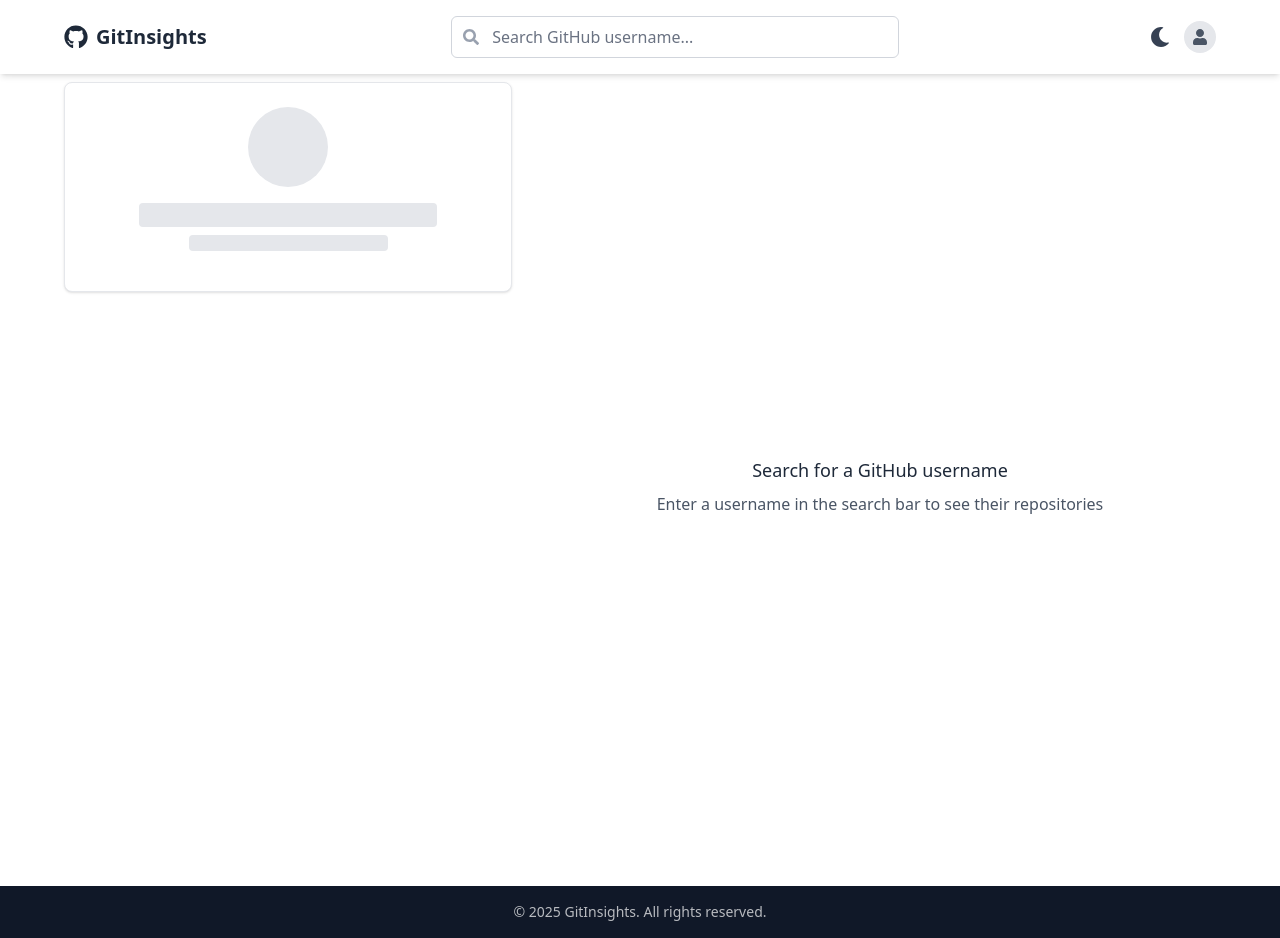
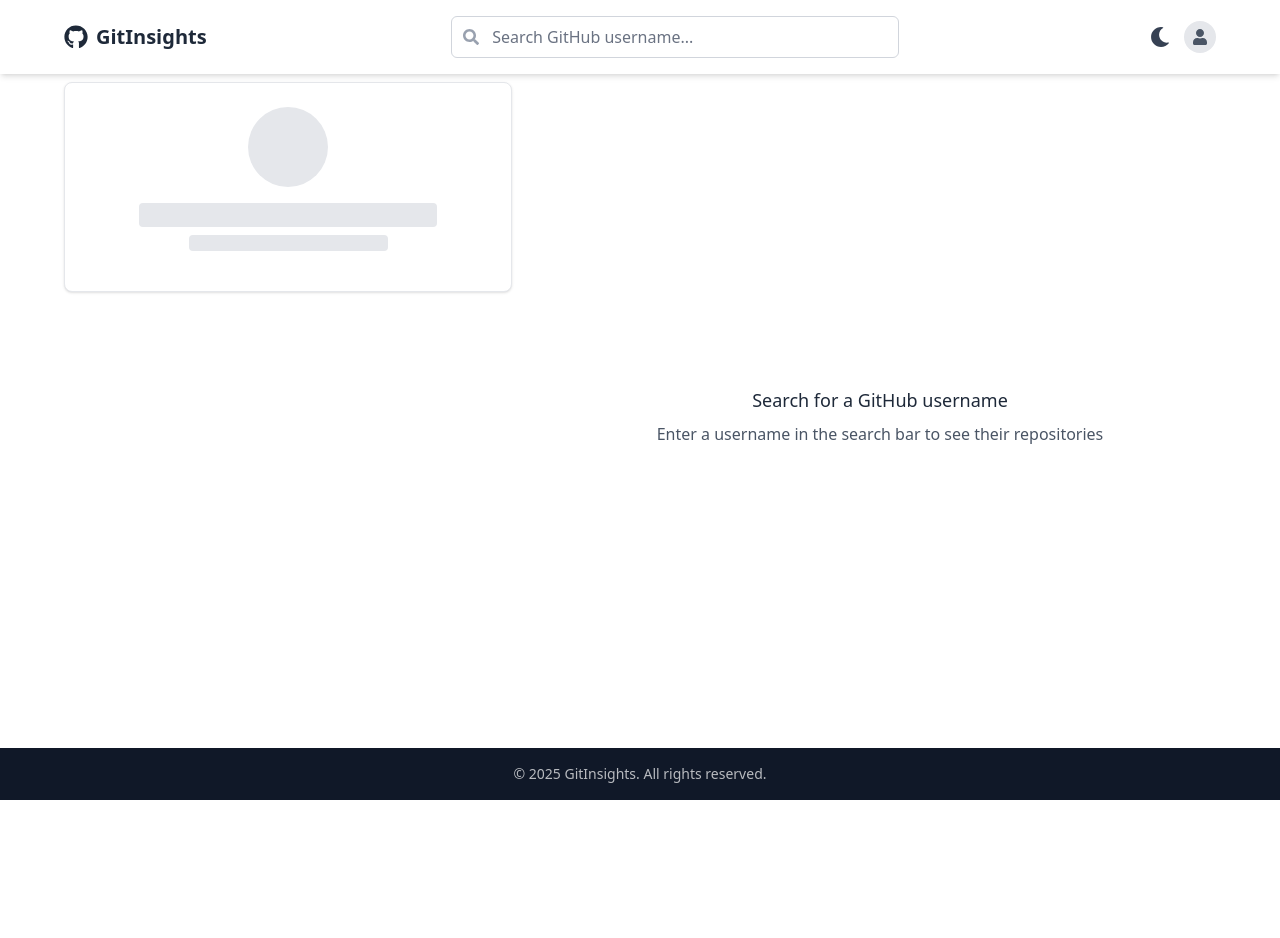
Before and after one commit to Soraiya11-7/github-user-explorer, a React (Vite) app: page / in a window 1280 px wide. After the commit the page ends 800 px from the top, so only its background shows below. Built offline with nearby package versions, Linux system fonts and the light colour scheme.

Commit message:
Removed unnecessary scrollbar from layout

```diff
--- a/src/App.jsx
+++ b/src/App.jsx
@@ -14,7 +14,7 @@ function App() {
     <>
       <Navbar user={user} setUsername={setUsername} />
 
-      <main className="min-h-[calc(100vh-122px)]  dark:bg-gray-900 transition-colors duration-200 ">
+      <main className="min-h-[calc(100vh-126px)]  dark:bg-gray-900 transition-colors duration-200 ">
         <div className="flex flex-col md:flex-row gap-8 w-[90%] mx-auto">
 
           {/* UserProfile................. */}
--- a/src/components/Repositories.jsx
+++ b/src/components/Repositories.jsx
@@ -40,7 +40,7 @@ const Repositories = ({ username, userError }) => {
 
   if (!username) {
     return (
-      <div className="flex items-center justify-center mt-3 md:min-h-screen">
+      <div className="flex items-center justify-center mt-3 md:min-h-[calc(100vh-140px)]">
         <div className="text-center">
           <h3 className="text-lg font-medium text-gray-800 dark:text-white mb-2">
             Search for a GitHub username
@@ -55,13 +55,13 @@ const Repositories = ({ username, userError }) => {
 
   if (userError?.response?.status === 404) {
     return (
-      <div className="flex items-center justify-center mt-3 md:min-h-screen">
+      <div className="flex items-center justify-center mt-3 md:min-h-[calc(100vh-140px)]">
         <div className="text-center">
           <h3 className="text-lg font-medium text-gray-800 dark:text-white mb-2">
             User not found
           </h3>
           <p className="text-gray-600 dark:text-gray-400">
-            The username "{username}" doesn't exist on GitHub
+            The username doesn't exist on GitHub
           </p>
         </div>
       </div>
@@ -70,7 +70,7 @@ const Repositories = ({ username, userError }) => {
 
   if (error) {
     return (
-      <div className="flex items-center justify-center min-h-screen">
+      <div className="flex items-center justify-center mt-3 md:min-h-[calc(100vh-140px)]">
         <div className="text-center">
           <h3 className="text-lg font-medium text-gray-800 dark:text-white mb-2">
             Error loading repositories
```
